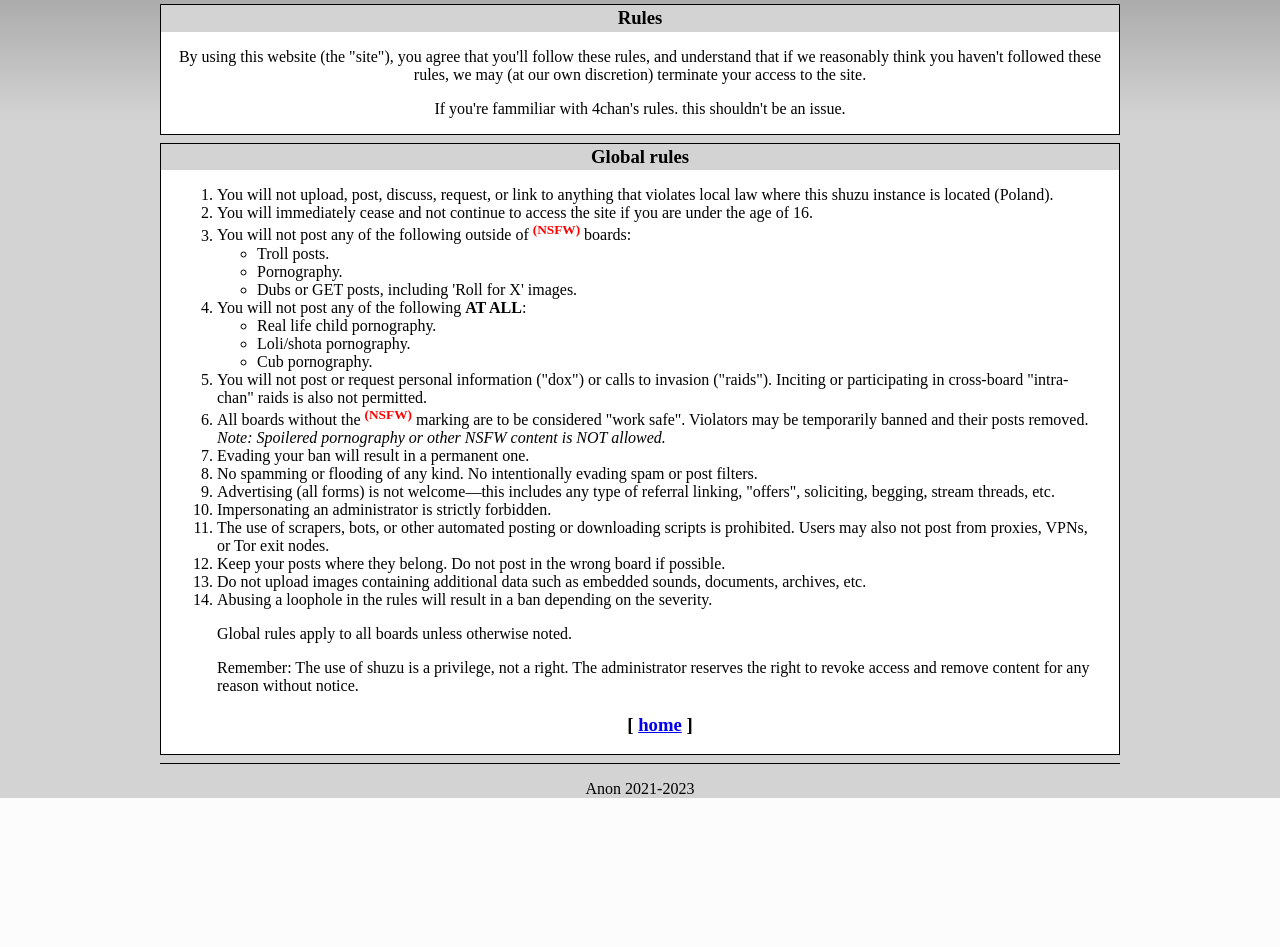
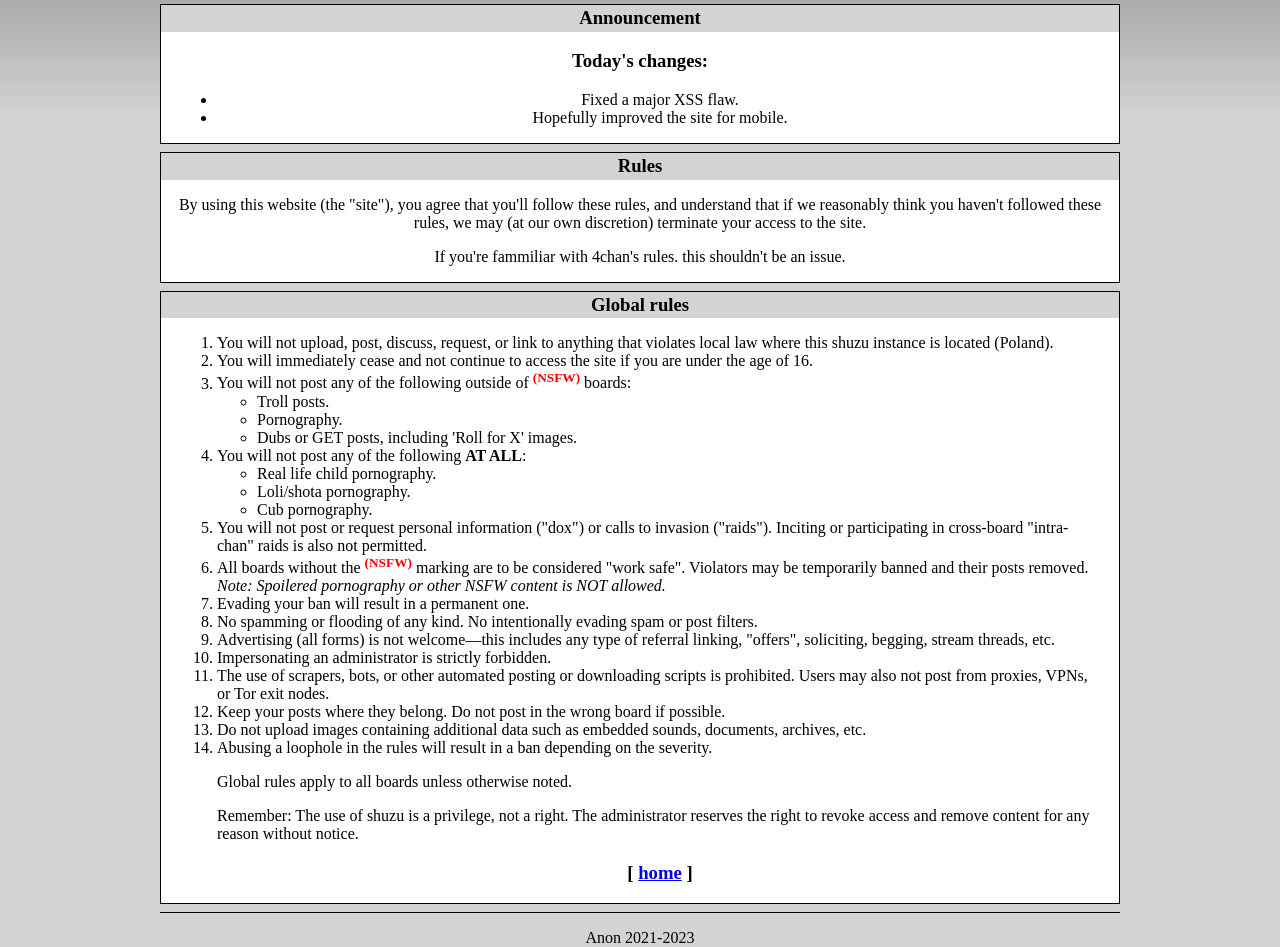
Before and after one commit to misleadingname/shuzu, a PHP site: page /rules in a window 1280 px wide. Shown: the part 133-1080 px from the top of the page. Before the commit the page ends 931 px from the top, so only its background shows below. Run offline with PHP 8.4, Linux system fonts and the light colour scheme.

Commit message:
announcements

```diff
--- a/include/header.php
+++ b/include/header.php
@@ -50,3 +50,16 @@
 				</div>
 				<hr>
 			</div>
+
+			<div class="box">
+				<div class="boxbar">
+					<h3>Announcement</h3>
+				</div>
+				<div class="boxinner">
+					<h3>Today's changes:</h3>
+					<ul>
+						<li>Fixed a major XSS flaw.</li>
+						<li>Hopefully improved the site for mobile.</li>
+					</ul>
+				</div>
+			</div>
```
